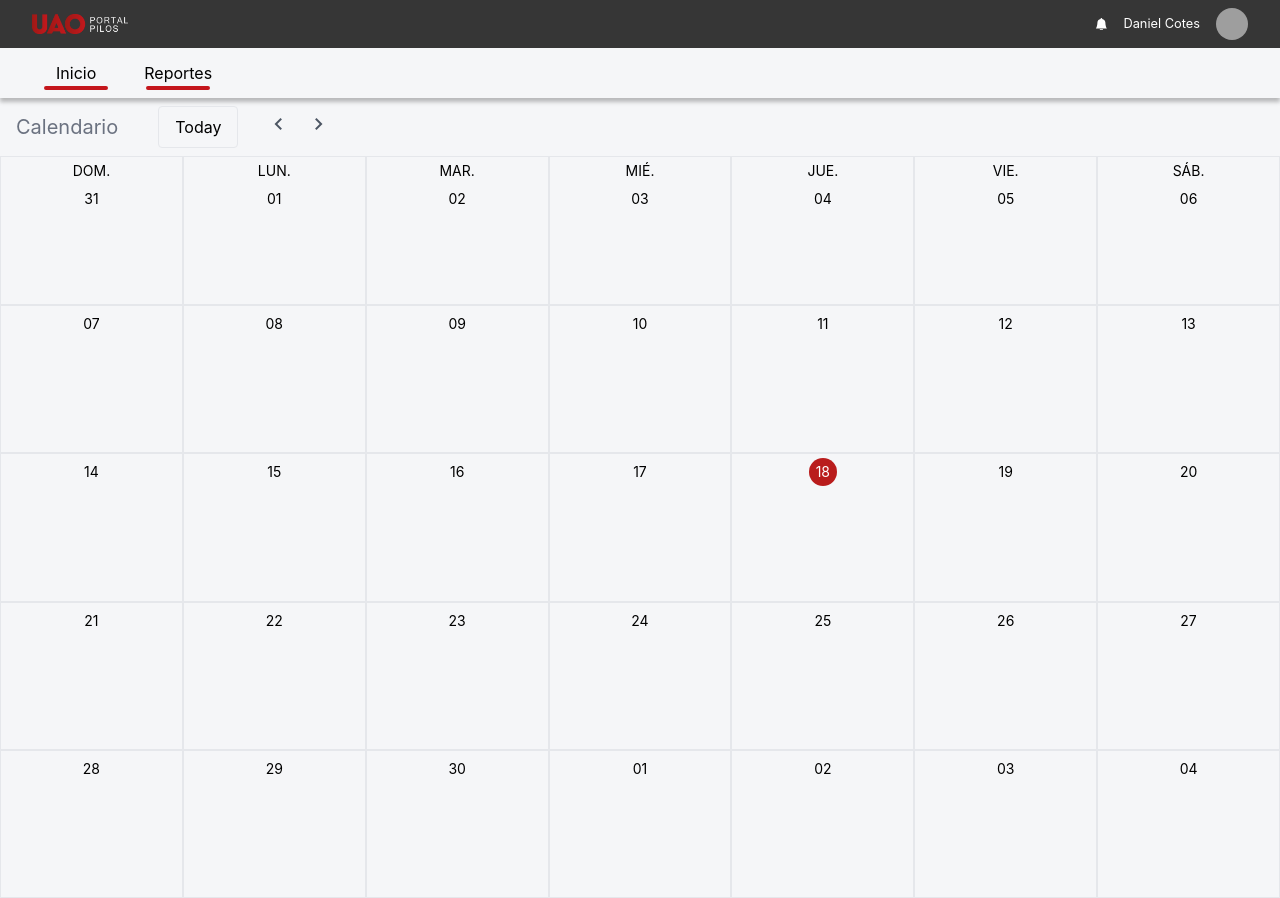
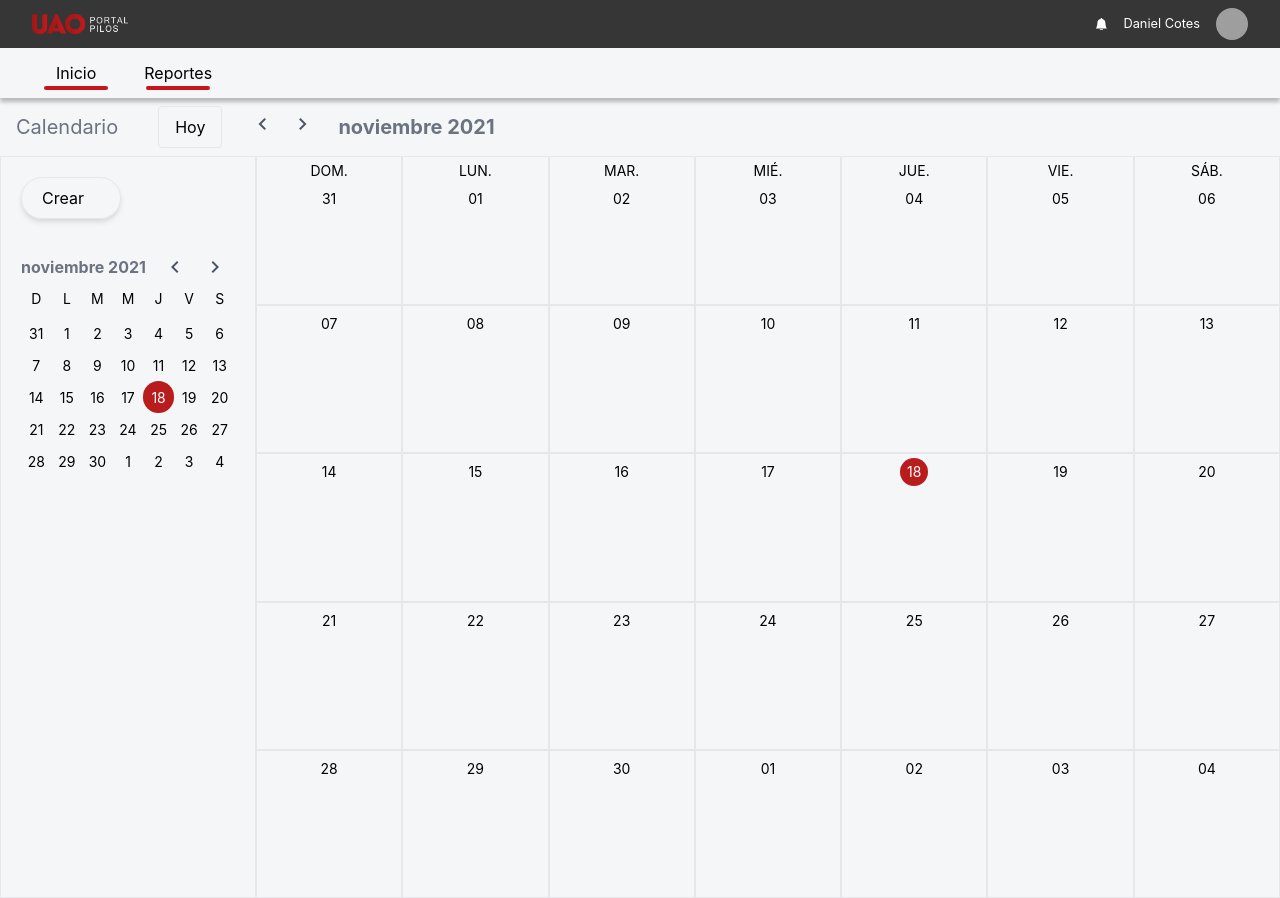
Before and after one commit to JuanEZuluaga/proyecto_final_web, a React (Create React App) app: page /calendar in a window 1280 px wide. Built offline with nearby package versions, Linux system fonts and the light colour scheme; grey boxes are pictures that could not be loaded.

Commit message:
Actualización Calendario
Se ha creado la sidebar funcional para seleccionar las fechas

```diff
--- a/src/Components/Calendar/CalendarHeader/CalendarHeader.js
+++ b/src/Components/Calendar/CalendarHeader/CalendarHeader.js
@@ -1,7 +1,10 @@
 import React, {useContext} from 'react'
-import GlobalContext from '../../../context/GlobalContext';
+import dayjs from 'dayjs'
+import GlobalContext from '../../../context/GlobalContext'
+require('dayjs/locale/es')
 
 function CalendarHeader() {
+    dayjs.locale('es')
     const { monthIndex, setMonthIndex } = useContext(GlobalContext)
     function handlePrevMonth() {
         setMonthIndex(monthIndex - 1)
@@ -9,13 +12,16 @@ function CalendarHeader() {
     function handleNextMonth() {
         setMonthIndex(monthIndex + 1)
     }
+    function handleReset(){
+        setMonthIndex(monthIndex === dayjs().month() ? monthIndex + Math.random() : dayjs().month())
+    }
     return (
         <header className="px-4 py-2 flex items-center">
             <h1 className="mr-10 text-xl text-gray-500 fond-bold">
                 Calendario
             </h1>
-            <button className="border rounded py-2 px-4 mr-5">
-                Today
+            <button onClick={handleReset} className="border rounded py-2 px-4 mr-5">
+                Hoy
             </button>
             <button onClick={handlePrevMonth}>
                 <span className="material-icons-outlined cursor-pointer text-gray-600 mx-2">
@@ -27,6 +33,9 @@ function CalendarHeader() {
                     chevron_right
                 </span>
             </button>
+            <h2 className="ml-4 text-xl text-gray-500 font-bold">
+                {dayjs(new Date(dayjs().year(), monthIndex)).format("MMMM YYYY")}
+            </h2>
         </header>
     )
 }
--- /dev/null
+++ b/src/Components/Calendar/Sidebar/CreateEventButton/CreateEventButton.js
@@ -0,0 +1,10 @@
+import React from 'react'
+
+export default function CreateEventButton() {
+    return (
+        <button className="border p-2 rounded-full flex items-center shadow-md">
+            <span className="pl-3 pr-7">Crear</span>
+
+        </button>
+    )
+}
--- a/src/Components/Calendar/Sidebar/Sidebar.js
+++ b/src/Components/Calendar/Sidebar/Sidebar.js
@@ -1,10 +1,12 @@
 import React from 'react'
-
+import CreateEventButton from "./CreateEventButton/CreateEventButton"
+import SmallCalendar from './SmallCalendar/SmallCalendar';
 function Sidebar() {
     return (
-        <div>
-
-        </div>
+        <aside className="border p-5 w-64">
+            <CreateEventButton/>
+            <SmallCalendar/>
+        </aside>
     )
 }
 export default Sidebar;
--- /dev/null
+++ b/src/Components/Calendar/Sidebar/SmallCalendar/SmallCalendar.js
@@ -0,0 +1,82 @@
+import React, {useState, useEffect, useContext, Fragment} from 'react'
+import dayjs from 'dayjs'
+import {getMonth} from '../../../../util'
+import GlobalContext from '../../../../context/GlobalContext'
+require('dayjs/locale/es')
+export default function SmallCalendar() {
+    const [currentMonthIdx, setCurrentMonthIdx]= useState(dayjs().month())
+    const [currentMonth, setCurrentMonth] = useState(getMonth())
+    useEffect(() => {
+        setCurrentMonth(getMonth(currentMonthIdx))
+    },[currentMonthIdx])
+
+    const {monthIndex, setSmallCalendarMonth, daySelected, setDaySelected} = useContext(GlobalContext)
+
+    useEffect(() =>{
+        setCurrentMonthIdx(monthIndex)
+    }, [monthIndex])
+
+    function handlePrevMonth(){
+        setCurrentMonthIdx(currentMonthIdx - 1)
+    }
+    function handleNextMonth(){
+        setCurrentMonthIdx(currentMonthIdx + 1)
+    }
+    function getDayClass(day){
+        const format = "DD-MM-YY"
+        const nowDay = dayjs().format(format)
+        const currDay = day.format(format)
+        const slcDay = daySelected && daySelected.format(format)
+        if(nowDay === currDay){
+            return 'bg-red-700 rounded-full text-white'
+
+        } else if (currDay === slcDay) {
+            return "bg-red-100 rounded-full text-red-700 font-bold"
+        } else {
+            return ""
+        }
+
+    }
+
+    dayjs.locale('es')
+    return (
+        <div className="mt-9">
+            <header className="flex justify-between">
+                <p className="text-gray-500 font-bold">
+                    {dayjs(new Date(dayjs().year(), currentMonthIdx)).format("MMMM YYYY")}
+                </p>
+            <div>
+            <button onClick={handlePrevMonth}>
+                    <span className="material-icons-outlined cursor-pointer text-gray-600 mx-2">
+                        chevron_left
+                    </span>
+                </button>
+                <button onClick={handleNextMonth}>
+                    <span className="material-icons-outlined cursor-pointer text-gray-600 mx-2">
+                        chevron_right
+                    </span>
+                </button>
+            </div>
+            </header>
+            <div className="grid grid-cols-7 grid-rows-6">
+                {currentMonth[0].map((day,i)=>(
+                    <span key={i} className="text-sm py-1 text-center">
+                        {day.format('dd').charAt(0).toUpperCase()}
+                    </span>
+                ))}
+                {currentMonth.map((row, i) =>(
+                    <Fragment key={i}>
+                        {row.map((day,idx)=>(
+                            <button key={idx} onClick={() => {
+                                setSmallCalendarMonth(currentMonthIdx)
+                                setDaySelected(day)
+                            }} className={`py-1 w-full ${getDayClass(day)}`}>
+                                <span className='text-sm'>{day.format('D')}</span>
+                            </button>
+                        ))}
+                    </Fragment>
+                ))}
+            </div>
+        </div>
+    )
+}
--- a/src/context/ContextWrapper.js
+++ b/src/context/ContextWrapper.js
@@ -1,10 +1,17 @@
-import React,{useState} from 'react'
+import React,{useEffect, useState} from 'react'
 import GlobalContext from './GlobalContext'
 import dayjs from 'dayjs'
 export default function ContextWrapper(props) {
     const [monthIndex, setMonthIndex] = useState(dayjs().month())
+    const [smallCalendarMonth, setSmallCalendarMonth] = useState(null)
+    const [daySelected, setDaySelected] = useState(null)
+    useEffect(() => {
+        if(smallCalendarMonth !== null){
+            setMonthIndex(smallCalendarMonth)
+        }
+    }, [smallCalendarMonth])
     return (
-        <GlobalContext.Provider value={{monthIndex, setMonthIndex}}>
+        <GlobalContext.Provider value={{monthIndex, setMonthIndex, smallCalendarMonth, setSmallCalendarMonth, daySelected, setDaySelected}}>
             {props.children}
         </GlobalContext.Provider>
     )
--- a/src/context/GlobalContext.js
+++ b/src/context/GlobalContext.js
@@ -3,6 +3,10 @@ import React from 'react'
 const GlobalContext = React.createContext({
     monthIndex: 0,
     setMonthIndex: (index) => {},
+    smallCalendarMonth: 0,
+    setSmallCalendarMonth:(index) => {},
+    daySelected: null,
+    setDaySelected: (day)=> {},
 })
 
 export default GlobalContext
--- a/src/util.js
+++ b/src/util.js
@@ -1,6 +1,7 @@
 import dayjs from 'dayjs';
 
 export function getMonth(month = dayjs().month()){
+    month = Math.floor(month)
     const year = dayjs().year()
     const firstDayOfTheMonth = dayjs(new Date(year, month, 1)).day()
     let currentMonthCount = 0 - firstDayOfTheMonth
```
Also changed, not shown: src/Components/Calendar/EventModal/EventModal.js (added).
